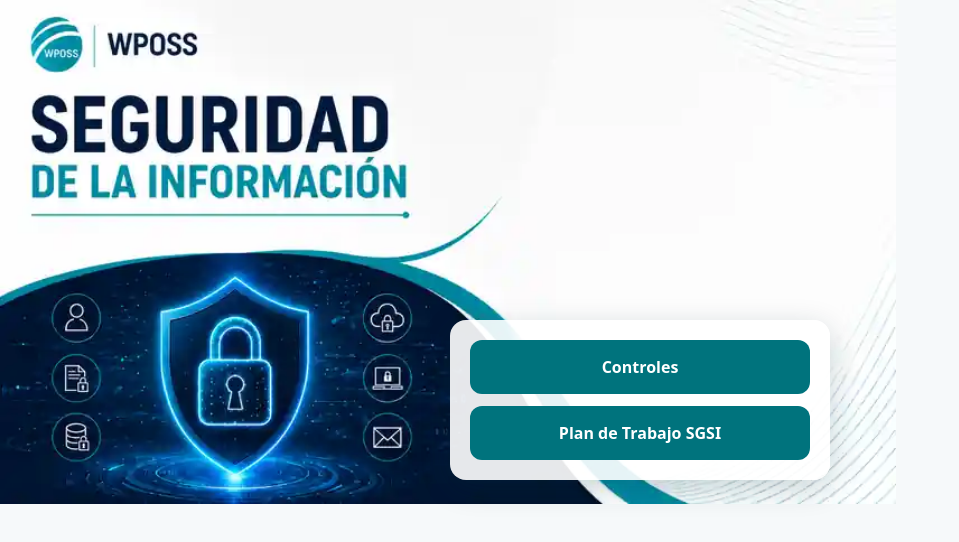
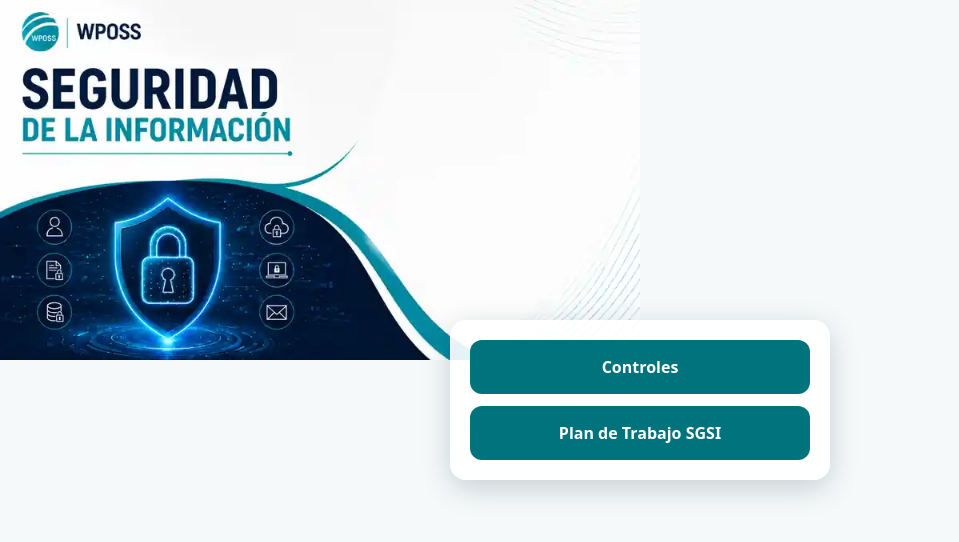
Before and after one commit to Simmons09/sgsi-tableros, a plain HTML site: page index.html in a window 1280 px wide. Shown: the whole page, without its empty margins (0-959 px from the left). Drawn offline with Linux system fonts and the light colour scheme.

Commit message:
Adjust background size for body::before pseudo-element

```diff
--- a/fondo.css
+++ b/fondo.css
@@ -1,6 +1,6 @@
 html{background:#f6f9fa}
 body{background:transparent;position:relative}
-body::before{content:"";position:fixed;inset:0;z-index:-1;background:#f6f9fa url(fondo.webp) left top/70% auto no-repeat}
+body::before{content:"";position:fixed;inset:0;z-index:-1;background:#f6f9fa url(fondo.webp) left top/50% auto no-repeat}
 .wrap{background:color-mix(in srgb,var(--bg) 94%,transparent);padding:20px;border-radius:16px;box-shadow:0 8px 30px rgba(0,45,55,.18)}
 @media(max-width:700px){body::before{background-size:cover}}
 @media(max-width:600px){.wrap{padding:12px;border-radius:12px}}
```
